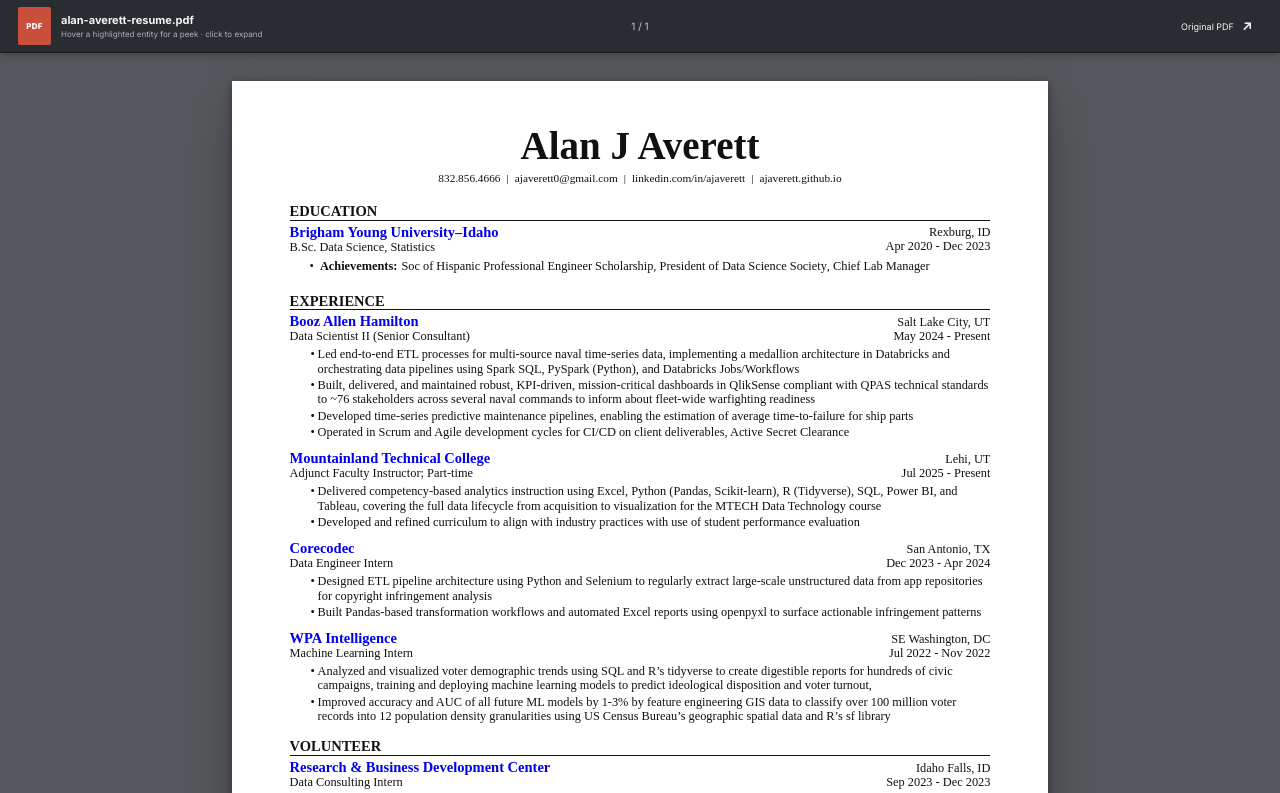
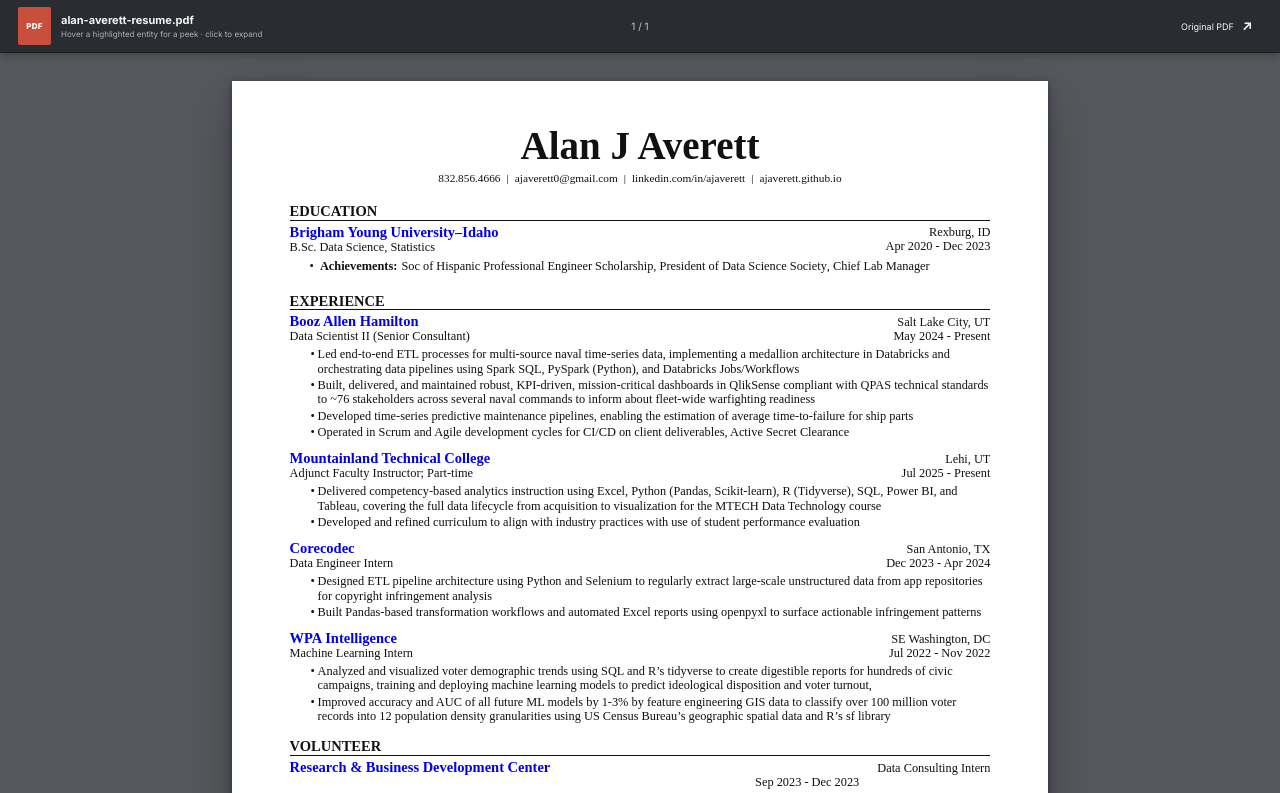
Before and after one commit to ajaverett/ajaverett.github.io, a Next.js app: page / in a window 1280 px wide. Shown: the top 793 px of the page. Built offline with nearby package versions, Linux system fonts and the light colour scheme; a web font is replaced by a local one.

Commit message:
Remove volunteer entry locations

```diff
--- a/app/page.tsx
+++ b/app/page.tsx
@@ -69,7 +69,7 @@
   theme: Theme;
   company: string;
   role: string;
-  location: string;
+  location?: string;
   dates: string;
   resumeFocus?: string;
   peek: string;
@@ -200,7 +200,6 @@
     theme: "research",
     company: "Research & Business Development Center",
     role: "Data Consulting Intern",
-    location: "Idaho Falls, ID",
     dates: "Sep 2023 - Dec 2023",
     peek:
       "Anomaly detection and research workflows across 200,000 submissions.",
@@ -228,7 +227,6 @@
     theme: "civic",
     company: "County-Level Civic Engagement Organization",
     role: "Database Administrator",
-    location: "Saratoga Springs, UT",
     dates: "May 2026 - Present",
     peek:
       "Constituent records, data integrity, access controls, and Neon CRM.",
@@ -368,8 +366,8 @@
   },
 ];
 
-const roleProfiles: EntityProfile[] = roles.flatMap((role) => [
-  {
+const roleProfiles: EntityProfile[] = roles.flatMap((role) => {
+  const companyProfile: EntityProfile = {
     id: `company-${role.slug}`,
     theme: role.theme,
     eyebrow: role.role,
@@ -377,14 +375,21 @@
     peek: role.peek,
     overview: role.overview,
     facts: [
-      { label: "Location", value: role.location },
+      ...(role.location
+        ? [{ label: "Location", value: role.location }]
+        : []),
       { label: "Timeline", value: role.dates },
       ...role.facts.slice(0, 1),
     ],
     points: role.resumeBullets,
     tags: role.tags,
-  },
-  {
+  };
+
+  if (!role.location) {
+    return [companyProfile];
+  }
+
+  const locationProfile: EntityProfile = {
     id: `location-${role.slug}`,
     theme: role.theme,
     eyebrow: "Résumé location",
@@ -398,8 +403,10 @@
     ],
     points: role.resumeBullets,
     tags: [role.location, ...role.tags.slice(0, 4)],
-  },
-]);
+  };
+
+  return [companyProfile, locationProfile];
+});
 
 const profiles = Object.fromEntries(
   [...staticProfiles, ...roleProfiles].map((profile) => [profile.id, profile]),
@@ -849,6 +856,7 @@
               >
                 {role.company}
               </EntityTrigger>
+              {role.location && (
                 <EntityTrigger
                   profileId={`location-${role.slug}`}
                   className="entity-location pdf-location"
@@ -860,6 +868,7 @@
                 >
                   {role.location}
                 </EntityTrigger>
+              )}
               <span className="pdf-role-title">{role.role}</span>
               <span className="pdf-dates">{role.dates}</span>
             </div>
```
Also changed, not shown: 1 other file (tests, documents, lock files or other folders). Lines whose indentation alone changed are shown as unchanged.
